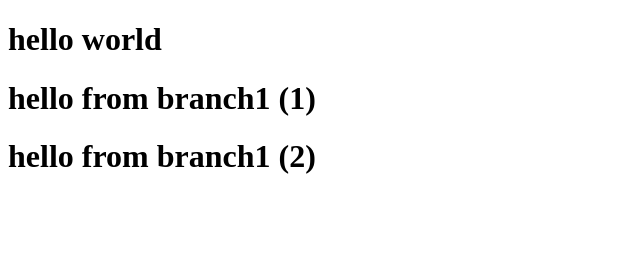
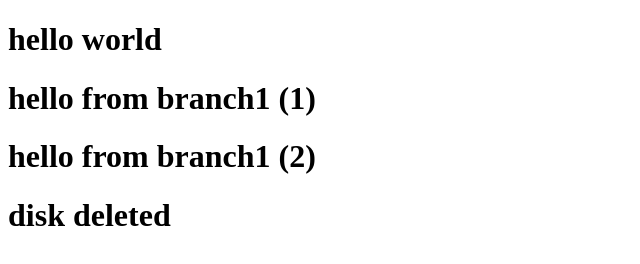
Before and after one commit to MohammadAbdullah01/git-practise, a plain HTML site: page index.html in a window 1280 px wide. Shown: the whole page, without its empty margins (0-640 px from the left). Drawn offline with Linux system fonts and the light colour scheme.

Commit message:
disk deleted

```diff
--- a/index.html
+++ b/index.html
@@ -12,6 +12,7 @@
     <h1>hello world</h1>
     <h1>hello from branch1 (1)</h1>
     <h1>hello from branch1 (2)</h1>
+    <h1>disk deleted</h1>
 </body>
 
 </html>
```
